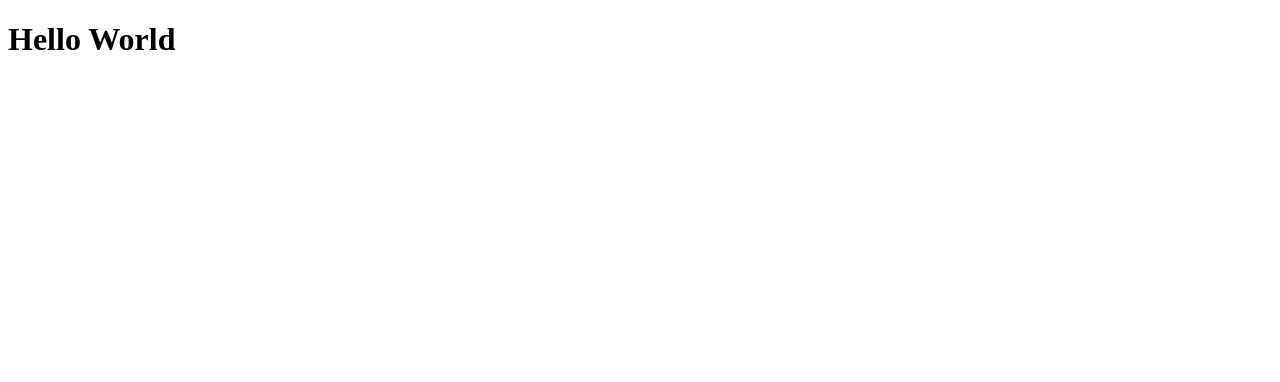
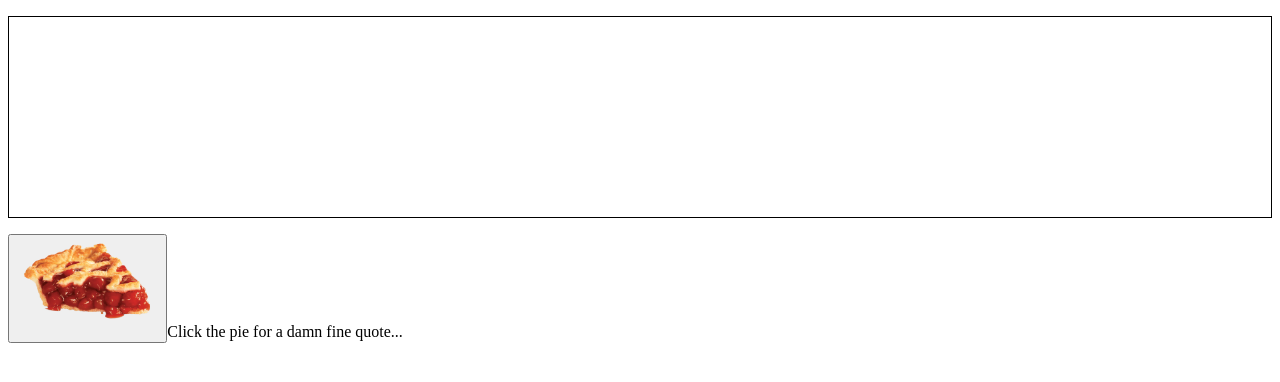
Before and after one commit to cmmerritt/twin-peaks-quote-fetcher, a React app: page / in a window 1280 px wide. Shown: the top 382 px of the page. Built offline with nearby package versions, Linux system fonts and the light colour scheme.

Commit message:
presentational components, basic styles, simple container

```diff
--- a/src/components/app/App.jsx
+++ b/src/components/app/App.jsx
@@ -1,5 +1,6 @@
 import React from 'react';
+import TwinPeaksQuote from '../../containers/quote/TwinPeaksQuote';
 
 export default function App() {
-  return <h1>Hello World</h1>;
+  return <TwinPeaksQuote />;
 }
--- a/src/components/app/quote/Load.jsx
+++ b/src/components/app/quote/Load.jsx
@@ -1 +1,18 @@
+/* eslint-disable max-len */
+import React from 'react';
+import styles from './load.css';
+
+const Button = () => {
+  return (
+    <>
+      <button>
+        <img src="../../../public/assets/cherry-pie.png" className={styles.pie} />
+      </button>
+      <span>Click the pie for a damn fine quote...</span>
+    </>
+  );
+};
+
+export default Button;
+
 // displays a button
--- a/src/components/app/quote/Quote.jsx
+++ b/src/components/app/quote/Quote.jsx
@@ -1 +1,13 @@
+import React from 'react';
+import styles from './quote.css';
+
+const Quote = () => {
+  return (
+    <p className={styles.quote}>
+    </p>
+  );
+};
+
+export default Quote;
+
 // displays a quote
--- /dev/null
+++ b/src/components/app/quote/load.css
@@ -0,0 +1,3 @@
+.pie {
+  height: 100px;
+}
--- /dev/null
+++ b/src/components/app/quote/quote.css
@@ -0,0 +1,4 @@
+.quote {
+  height: 200px;
+  border: 1px solid black
+}
--- a/src/containers/quote/TwinPeaksQuote.jsx
+++ b/src/containers/quote/TwinPeaksQuote.jsx
@@ -1,4 +1,22 @@
 /* eslint-disable max-len */
+import React, { useState } from 'react';
+import Button from '../../components/app/quote/Load';
+import Quote from '../../components/app/quote/Quote';
+
+const TwinPeaksQuote = () => {
+
+  return (
+    <>
+      <Quote
+      />
+      <Button
+      />
+    </>
+  );
+};
+
+export default TwinPeaksQuote;
+
 // fetches and displays a quote
 
 /* on clicking the LOAD button, and not before, fetches a quote from the api and displays it */
```
Also changed, not shown: public/assets/cherry-pie.png (added).
